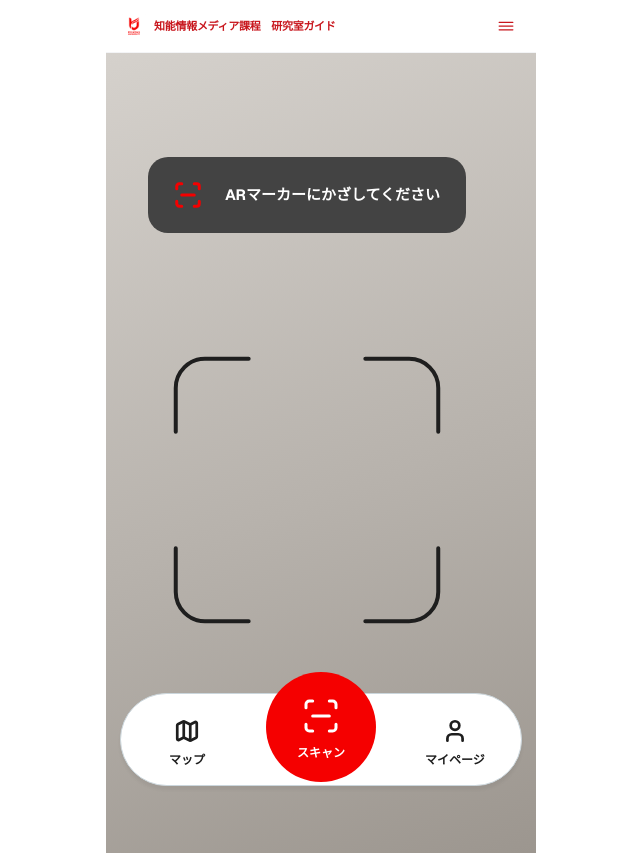
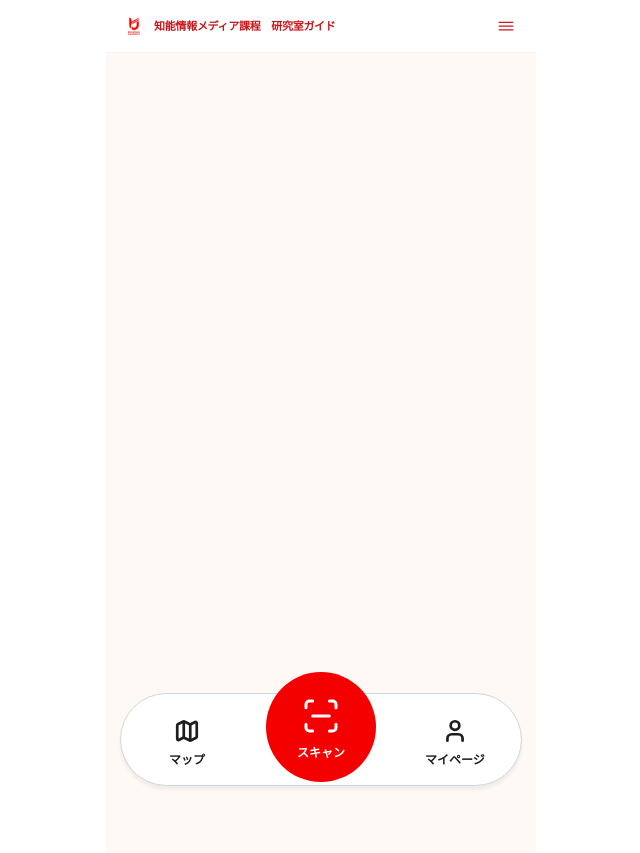
Before and after one commit to 2026ProjectResearchAR/campus-ar-client, a Next.js app: page /screen/scan in a window 1280 px wide. Shown: the whole page, without its empty margins (319-959 px from the left). Built offline with nearby package versions, Linux system fonts and the light colour scheme.

Commit message:
スキャンページUI完成

```diff
--- a/app/screen/scan/page.tsx
+++ b/app/screen/scan/page.tsx
@@ -1,37 +1,11 @@
-import { LuMaximize, LuScanLine } from "react-icons/lu";
-
-/**
- * スキャン画面 (ui.pen frame "Scan")
- *
- * デザイン実寸 (frame 402 x 874):
- *   - カメラ映像   : frame 全面
- *   - ガイドバナー : x=42 / y=104 / 318 x 76 / radius 20 / #434343
- *   - 読み取り枠   : x=26 / y=262 / 350 x 350 / stroke #1E1E1E 4px
- */
 export default function ScanPage() {
   return (
-    <div className="relative flex-1 overflow-hidden">
-      {/* カメラ映像 */}
-      {/* TODO: getUserMedia の <video> に差し替える (現状はプレースホルダー) */}
-      <div
-        aria-hidden
-        className="absolute inset-0 bg-[linear-gradient(160deg,#d5d1cc_0%,#b7b2ac_55%,#9c968f_100%)]"
-      />
-
-      {/* ガイドバナー */}
-      <div className="absolute left-[42px] top-[104px] flex h-[76px] w-[318px] items-center gap-[22px] rounded-[20px] bg-overlay pl-[25px]">
-        <LuScanLine size={30} strokeWidth={2.4} className="shrink-0 text-brand" />
-        <span className="text-[15px] font-bold text-white">
-          ARマーカーにかざしてください
-        </span>
-      </div>
-
-      {/* 読み取り枠 (四隅のカギ括弧) */}
-      <LuMaximize
-        aria-hidden
-        size={350}
-        strokeWidth={0.274}
-        className="absolute left-[26px] top-[262px] text-ink"
+    <div className="relative w-full flex-1 h-full ">
+      {/* Reactの変換を受けないよう iframe で純粋なHTMLを読み込む */}
+      <iframe
+        src="/ArScanner.html"
+        className="w-full h-full border-0 absolute inset-0"
+        allow="camera;"
       />
     </div>
   );
--- /dev/null
+++ b/public/ArScanner.html
@@ -0,0 +1,15 @@
+<!DOCTYPE html>
+<html>
+  <head>
+    <script src="https://aframe.io/releases/1.2.0/aframe.min.js"></script>
+    <script src="https://raw.githack.com/AR-js-org/AR.js/master/aframe/build/aframe-ar.js"></script>
+  </head>
+  <body style="margin: 0; overflow: hidden;">
+    <a-scene embedded arjs="sourceType: webcam;">
+      <a-marker preset="hiro">
+        <a-box position="0 0.5 0" material="color: red;"></a-box>
+      </a-marker>
+      <a-entity camera></a-entity>
+    </a-scene>
+  </body>
+</html>
```
